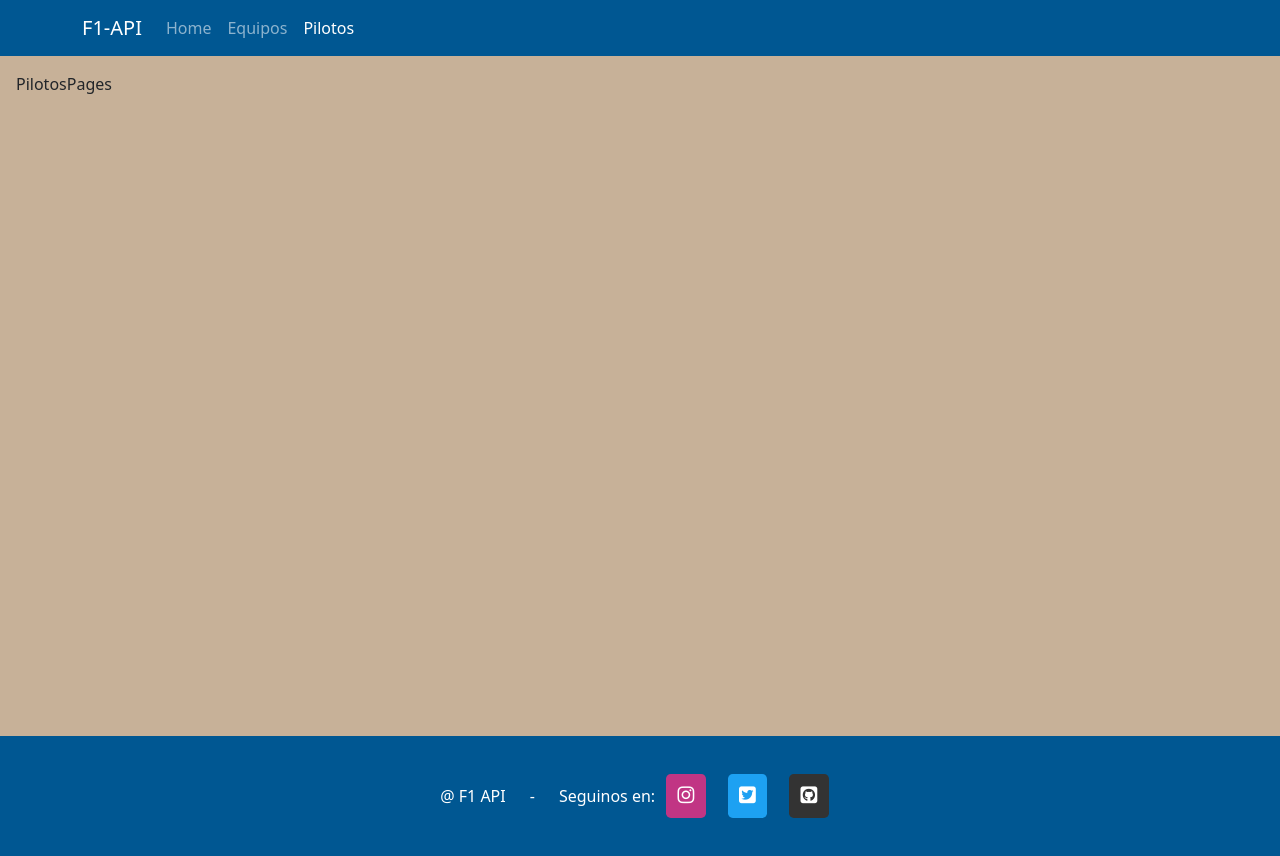
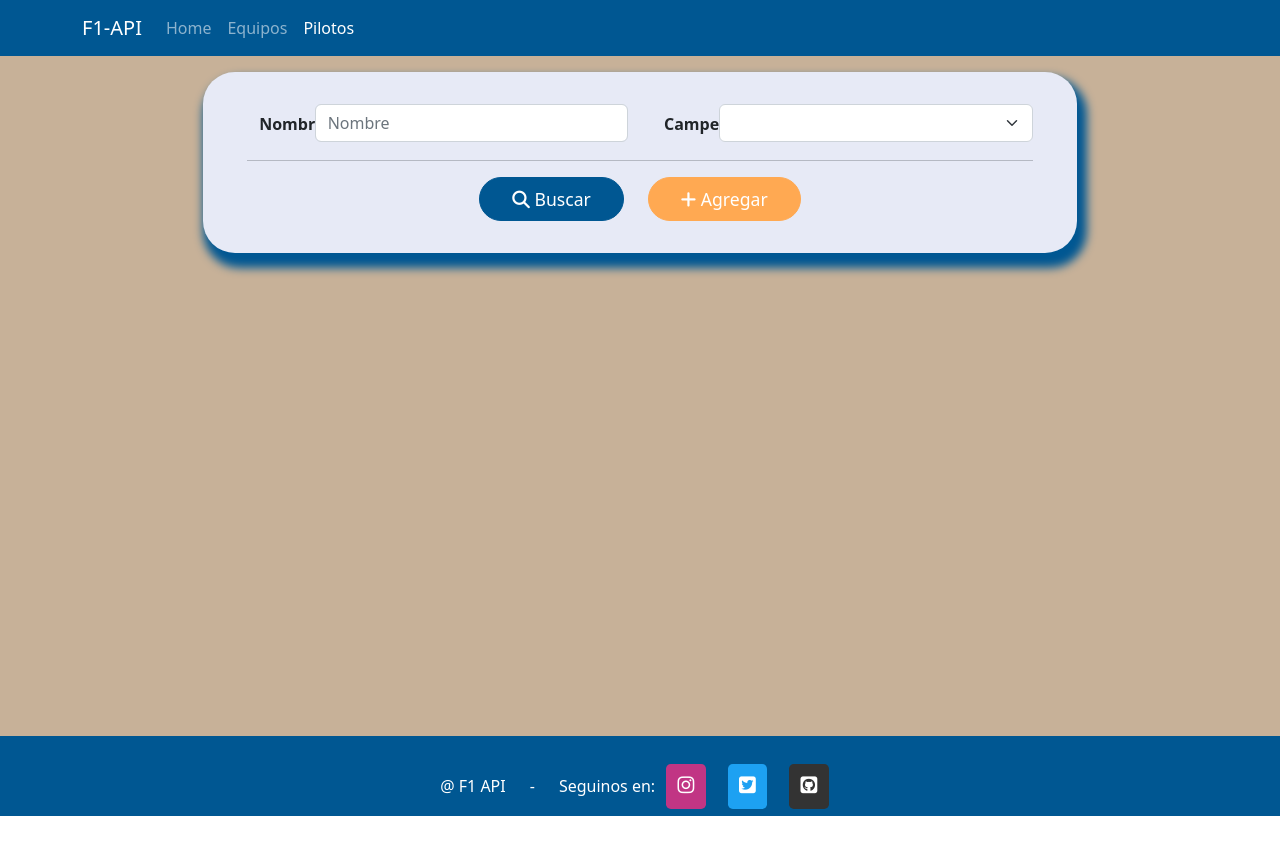
Before and after one commit to stefifm/tpi-p1utn-personal, a React (Vite) app in the folder client/: page /pilotos in a window 1280 px wide. After the commit the page ends 816 px from the top, so only its background shows below. Built offline with nearby package versions, Linux system fonts and the light colour scheme; no server answers.

Commit message:
Pilotos components in progress

```diff
--- a/client/src/App.css
+++ b/client/src/App.css
@@ -1,6 +1,5 @@
 .divBody {
   background: #c7b198;
-
   min-height: 85vh;
   padding: 1rem;
 }
@@ -9,11 +8,15 @@
   background: #e7eaf6;
   border-radius: 2rem;
   box-shadow: 5px 10px 10px 5px #005792;
+  width: 85%;
+  margin: 0 auto;
 }
 
 .table-styles {
   background: #e7eaf6;
   border: 1px solid #005792;
+  width: 80%;
+  margin: 0 auto;
 }
 
 thead {
@@ -22,10 +25,10 @@ thead {
 }
 
 footer {
-  padding: 3rem;
+  padding: 2.4rem 2rem;
   background-color: #005792;
   color: #ffffff;
-  height: 15vh;
+  height: 10vh;
 }
 
 
@@ -54,3 +57,49 @@ footer {
 .fab {
   font-size: 1.2rem;
 }
+
+/* FORMULARIO */
+.form-search {
+  background: #e7eaf6;
+  border-radius: 2rem;
+  box-shadow: 5px 10px 10px 5px #005792;
+  padding: 2rem;
+  width: 70%;
+  margin: 0 auto;
+}
+.btn-buscar {
+  background: #005792;
+  border: 1px solid #005792;
+  border-radius: 2rem;
+  color: #ffffff;
+  padding: 0.5rem 2rem;
+  font-size: 1.1rem;
+  transition: all 0.3s ease-in-out;
+}
+
+.btn-buscar:hover {
+  background: #ffffff;
+  color: #005792;
+}
+
+.btn-agregar {
+  background: #ffa952;
+  border: 1px solid #ffa952;
+  border-radius: 2rem;
+  color: #ffffff;
+  padding: 0.5rem 2rem;
+  font-size: 1.1rem;
+  transition: all 0.3s ease-in-out;
+}
+
+.btn-agregar:hover {
+  background: #ffffff;
+  color: #ffa952;
+  border: 1px solid #ffa952;
+}
+
+label {
+  font-size: 1rem;
+  font-weight: 700;
+
+}
--- a/client/src/Pages/PilotosPages.jsx
+++ b/client/src/Pages/PilotosPages.jsx
@@ -1,7 +1,11 @@
-import React from 'react'
+import PilotosBuscar from '../components/Pilotos/PilotosBuscar'
 
 function PilotosPages() {
-  return <div>PilotosPages</div>
+  return (
+    <>
+      <PilotosBuscar />
+    </>
+  )
 }
 
 export default PilotosPages
--- /dev/null
+++ b/client/src/components/Pilotos/PilotosBuscar.jsx
@@ -0,0 +1,74 @@
+import Button from 'react-bootstrap/Button'
+import Form from 'react-bootstrap/Form'
+import Row from 'react-bootstrap/Row'
+import Col from 'react-bootstrap/Col'
+
+const PilotosBuscar = () => {
+  return (
+    <Form className='form-search'>
+      <div className='container-fluid'>
+        <Row>
+          <Col>
+            <Form.Group>
+              <Row>
+                <Col
+                  xs={2}
+                  className='ps-4 pt-2'>
+                  <Form.Label>Nombre:</Form.Label>
+                </Col>
+                <Col>
+                  <Form.Control
+                    type='text'
+                    placeholder='Nombre'
+                  />
+                </Col>
+              </Row>
+            </Form.Group>
+          </Col>
+
+          <Col>
+            <Form.Group>
+              <Row>
+                <Col
+                  xs={2}
+                  className='ps-4 pt-2'>
+                  <Form.Label>Campeon:</Form.Label>
+                </Col>
+                <Col>
+                  <Form.Select>
+                    <option></option>
+                    <option>SI</option>
+                    <option>NO</option>
+                  </Form.Select>
+                </Col>
+              </Row>
+            </Form.Group>
+          </Col>
+        </Row>
+
+        <hr />
+
+        <Row className='align-items-center m-auto'>
+          <Col xs='auto ms-auto'>
+            <Button
+              variant='primary'
+              type='button'
+              className='btn-buscar'>
+              <i className='fa fa-search'> </i> Buscar
+            </Button>
+          </Col>
+          <Col xs='auto me-auto'>
+            <Button
+              variant='primary'
+              type='button'
+              className='btn-agregar'>
+              <i className='fa fa-plus'> </i> Agregar
+            </Button>
+          </Col>
+        </Row>
+      </div>
+    </Form>
+  )
+}
+
+export default PilotosBuscar
```
Also changed, not shown: client/src/components/Pilotos/PilotosForm.jsx (added), client/src/components/Pilotos/PilotosListados.jsx (added).
